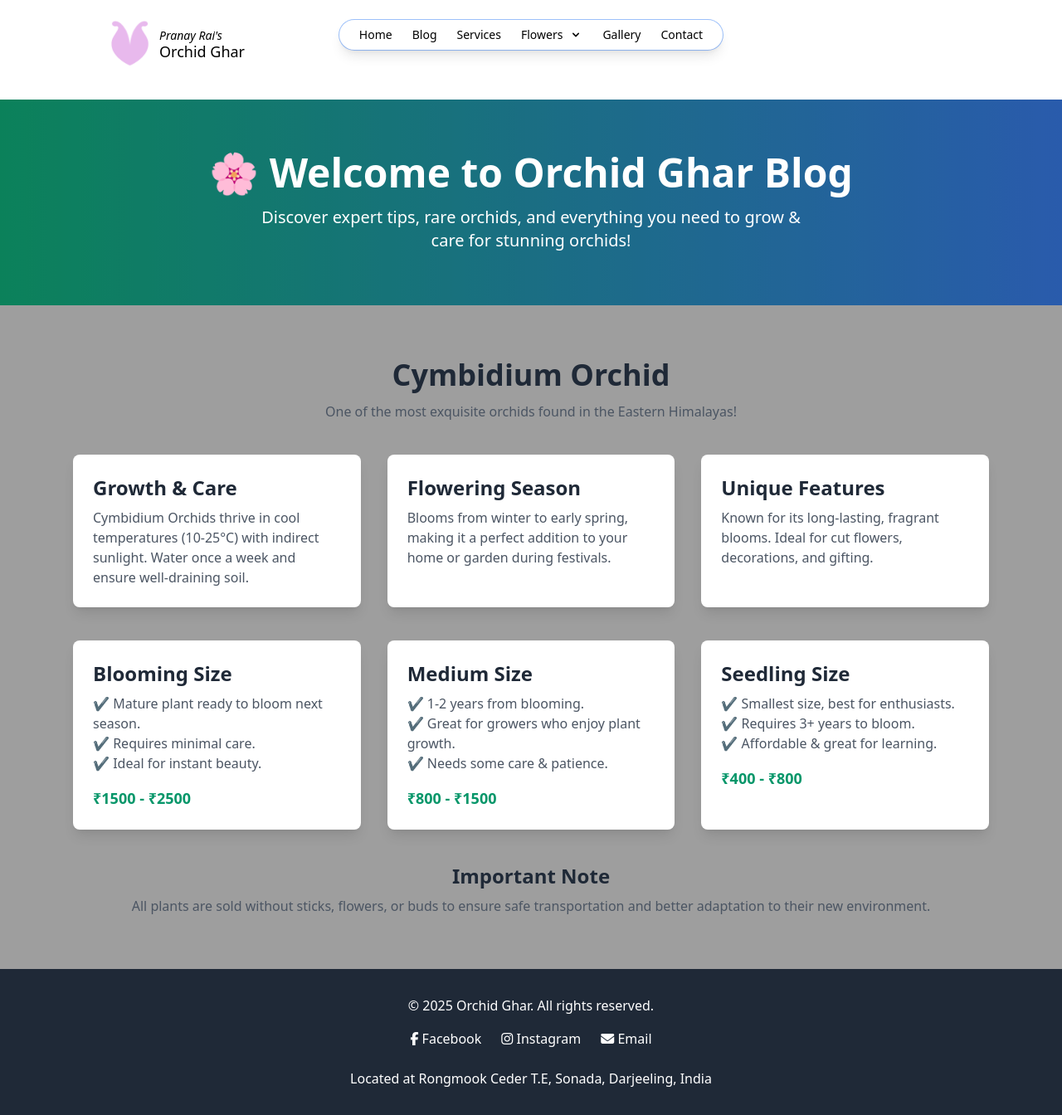
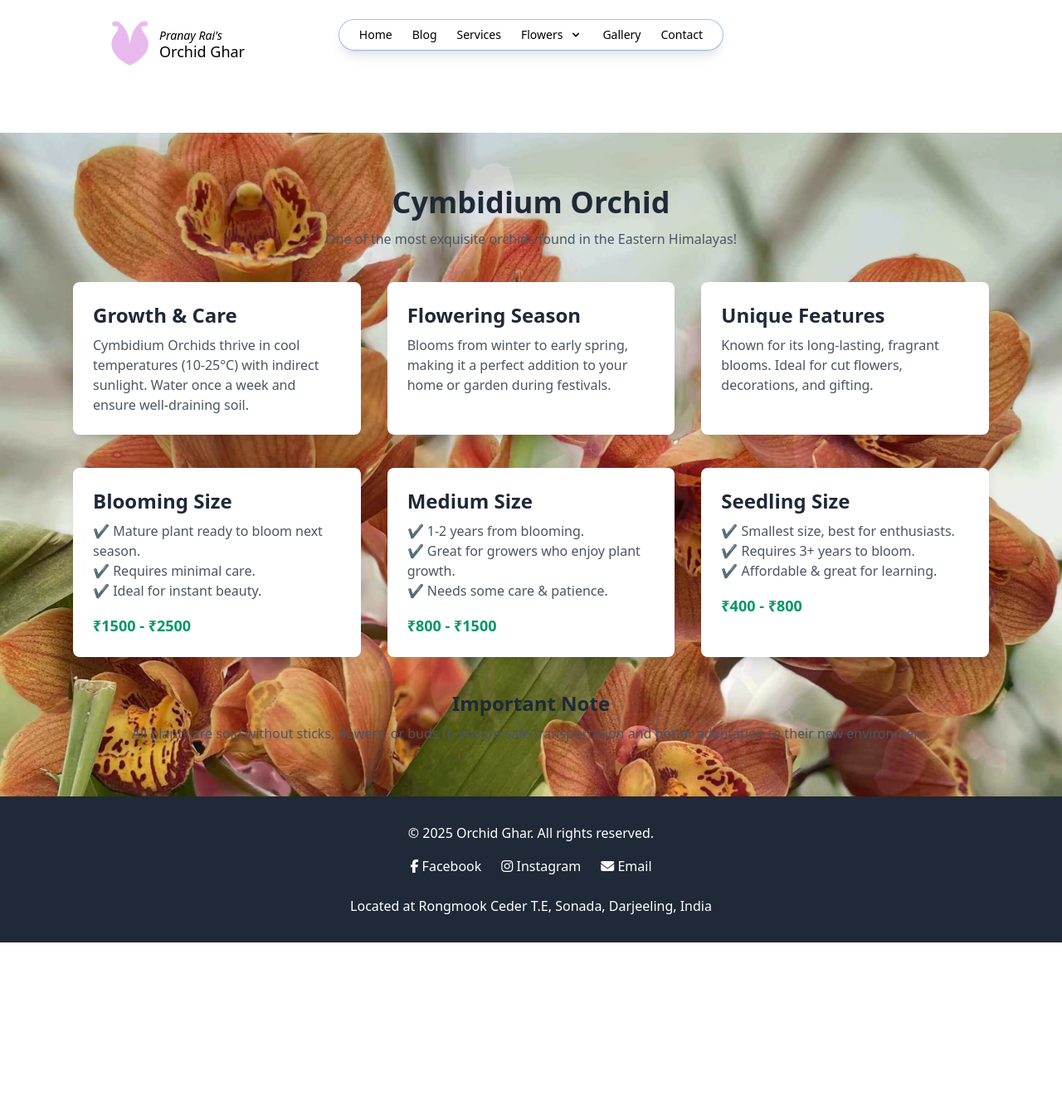
Before and after one commit to OrchidGhar/orchidghar.github.io, a Jekyll site: the page built from _flowers/cymbidium-orchid.html, in a window 1280 px wide. Shown: the whole page at 83% size. Built offline with Jekyll 4.4.1, drawn with Linux system fonts in a browser that asks for light colours; nearby versions of some CDN libraries; after the commit the page ends 1136 px from its top, so only the background shows below that.

Commit message:
flowers pages updated

```diff
--- a/_flowers/chrysanthemum.html
+++ b/_flowers/chrysanthemum.html
@@ -1,5 +1,5 @@
 ---
-layout: blogs
+layout: default
 title: "Chrysanthemum - Best Orchids in Darjeeling & Sikkim | Orchid Ghar"
 description: "Discover everything about Chrysanthemum in Sikkim & Darjeeling! Pricing, season, and plant details."
 keywords: "Chrysanthemum, orchid ghar, darjeeling, sikkim, orchid care, flowering season, orchid pricing"
--- a/_flowers/cymbidium-orchid.html
+++ b/_flowers/cymbidium-orchid.html
@@ -64,10 +64,10 @@
 
 <style>
     @keyframes fadeRotate {
-        0% { background-image: url('{{ site.baseurl }}assets/images/cymbidium_bg1.webp'); opacity: 1; }
-        33% { background-image: url('{{ site.baseurl }}assets/images/cymbidium_bg2.webp'); opacity: 1; }
-        66% { background-image: url('{{ site.baseurl }}assets/images/cymbidium_bg3.webp'); opacity: 1; }
-        100% { background-image: url('{{ site.baseurl }}assets/images/cymbidium_bg1.webp'); opacity: 1; }
+        0% { background-image: url('{{ site.baseurl }}assets/images/dendrobium.webp'); opacity: 1; }
+        33% { background-image: url('{{ site.baseurl }}assets/images/foxamber.webp'); opacity: 1; }
+        66% { background-image: url('{{ site.baseurl }}assets/images/queen-of-heart.webp'); opacity: 1; }
+        100% { background-image: url('{{ site.baseurl }}assets/images/orchid1.webp'); opacity: 1; }
     }
     .animate-fade-rotate {
         animation: fadeRotate 15s infinite linear;
--- a/_flowers/ranunculus.html
+++ b/_flowers/ranunculus.html
@@ -1,5 +1,5 @@
 ---
-layout: blogs
+layout: default
 title: "Ranunculus - Best flowers in Darjeeling & Sikkim | Orchid Ghar"
 description: "Discover everything about Ranunculus in Sikkim & Darjeeling! Pricing, season, and plant details."
 keywords: "Ranunculus, orchid ghar, darjeeling, sikkim, orchid care, flowering season, orchid pricing"
```
Also changed, not shown: other parts of _flowers/cymbidium-orchid.html (+1 -1 lines).
